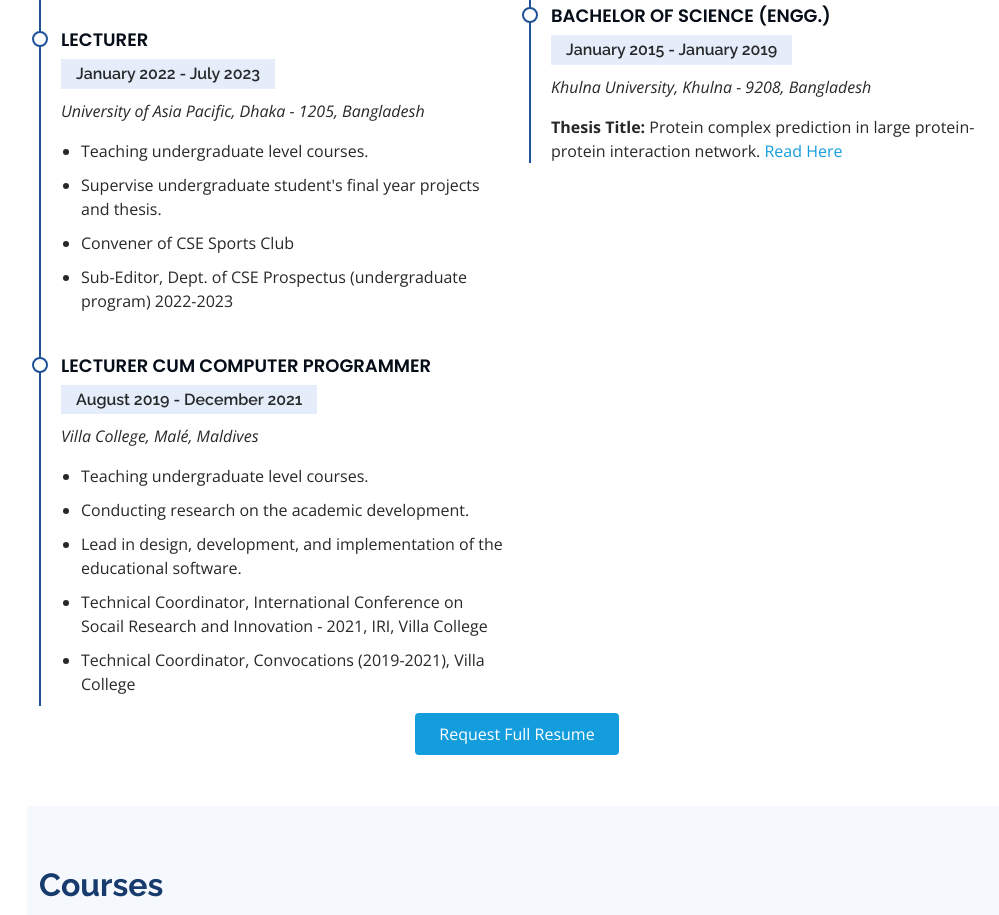
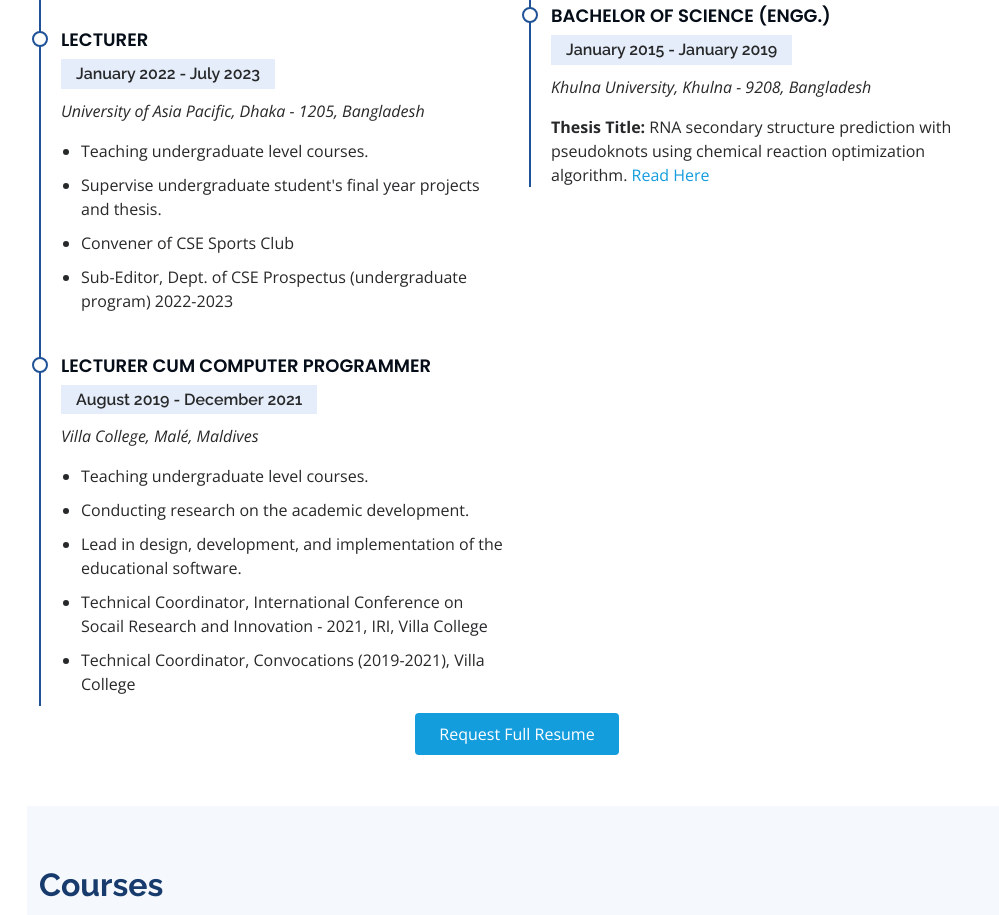
Before and after one commit to sha443/shahid.github.io, a plain HTML site: page index.html in a window 1280 px wide. Shown: the part 2771-3686 px from the top of the page, without its empty margins (273-1272 px from the left). Drawn offline with nearby package versions, Linux system fonts and the light colour scheme.

Commit message:
error fixed

```diff
--- a/index.html
+++ b/index.html
@@ -313,8 +313,7 @@
               <h4>Bachelor of Science (Engg.)</h4>
               <h5>January 2015 - January 2019</h5>
               <p><em>Khulna University, Khulna - 9208, Bangladesh</em></p>
-              <p><b>Thesis Title:</b> Protein complex prediction in large
-                protein-protein interaction network. <a href="https://doi.org/10.1109/TCBB.2019.2936570"
+              <p><b>Thesis Title:</b> RNA secondary structure prediction with pseudoknots using chemical reaction optimization algorithm. <a href="https://doi.org/10.1109/TCBB.2019.2936570"
                   target="_blank">Read Here</a></p>
             </div>
           </div>
```
